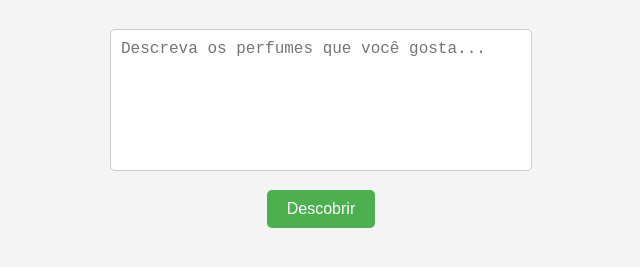
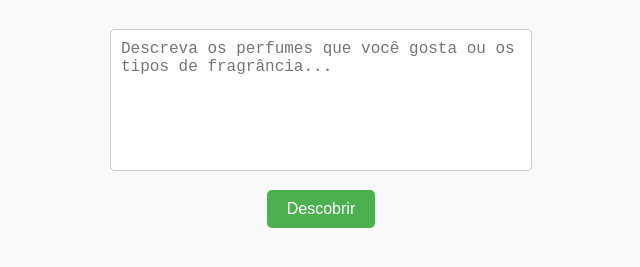
Before and after one commit to wesleyrcavalheiro/wgperfumaria, a plain HTML site: page index.html in a window 1280 px wide. Shown: the part 109-376 px from the top of the page, without its empty margins (319-959 px from the left). Drawn offline with Linux system fonts and the light colour scheme.

Commit message:
Update index.html

```diff
--- a/index.html
+++ b/index.html
@@ -1,4 +1,3 @@
-
 <!DOCTYPE html>
 <html lang="pt-BR">
 <head>
@@ -7,7 +6,7 @@
   <style>
     body {
       font-family: Arial, sans-serif;
-      background-color: #f4f4f4;
+      background-color: #f9f9f9;
       text-align: center;
       padding: 40px;
     }
@@ -44,7 +43,7 @@
 </head>
 <body>
   <h1>Qual perfume combina com você?</h1>
-  <textarea id="input" placeholder="Descreva os perfumes que você gosta..."></textarea><br>
+  <textarea id="input" placeholder="Descreva os perfumes que você gosta ou os tipos de fragrância..."></textarea><br>
   <button onclick="enviar()">Descobrir</button>
   <div id="resposta"></div>
 
```
